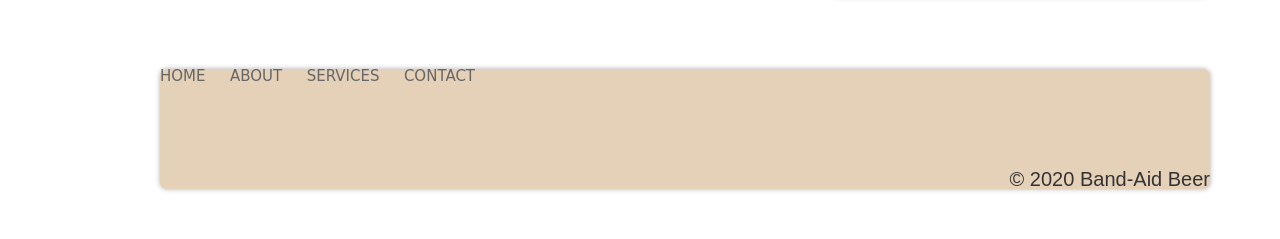
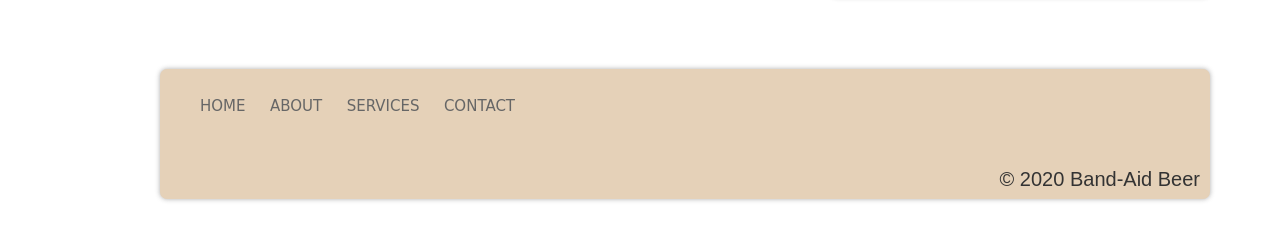
Before and after one commit to jiyun-bae/Bae_j_Project2, a plain HTML site: page index.html in a window 1280 px wide. Shown: the part 2586-2825 px from the top of the page. Drawn offline with Linux system fonts and the light colour scheme; a web font is replaced by a local one.

Commit message:
Updating css file

```diff
--- a/css/main.css
+++ b/css/main.css
@@ -56,7 +56,7 @@ h2
 
 #siteContainer
 {
-	margin: 0 auto; /*center container*/
+	margin: 0 auto;
 	width: 960px;
 }
 
@@ -109,7 +109,6 @@ h2
 
 #mainNav ul li a:hover
 {
-	/*transition not supported with gradients*/
 	background: rgb(226,29,22);
 	background: -moz-linear-gradient(top, rgba(226,29,22,1) 0%, rgba(170,8,3,1) 100%);
 	background: -webkit-gradient(linear, left top, left bottom, color-stop(0%,rgba(226,29,22,1)), color-stop(100%,rgba(170,8,3,1)));
@@ -190,6 +189,8 @@ h2
 	width: 500px;
 	height: 100px;
 	text-transform: uppercase;
+	margin-top: 30px;
+	margin-left: 40px;
 }
 
 #footerNav ul li
@@ -215,4 +216,5 @@ h2
 {
 	margin-left: auto;
 	margin-top: 100px;
+	margin-right: 10px;
 }
```
